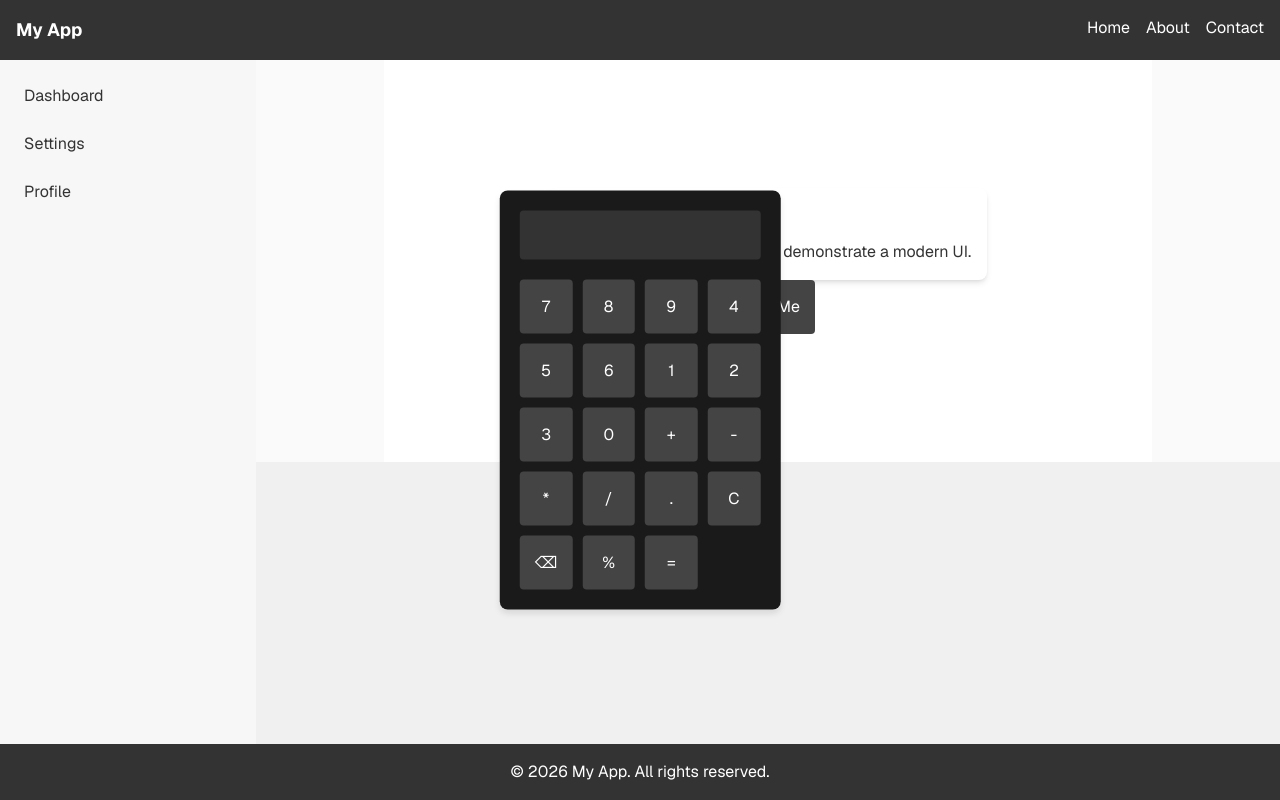
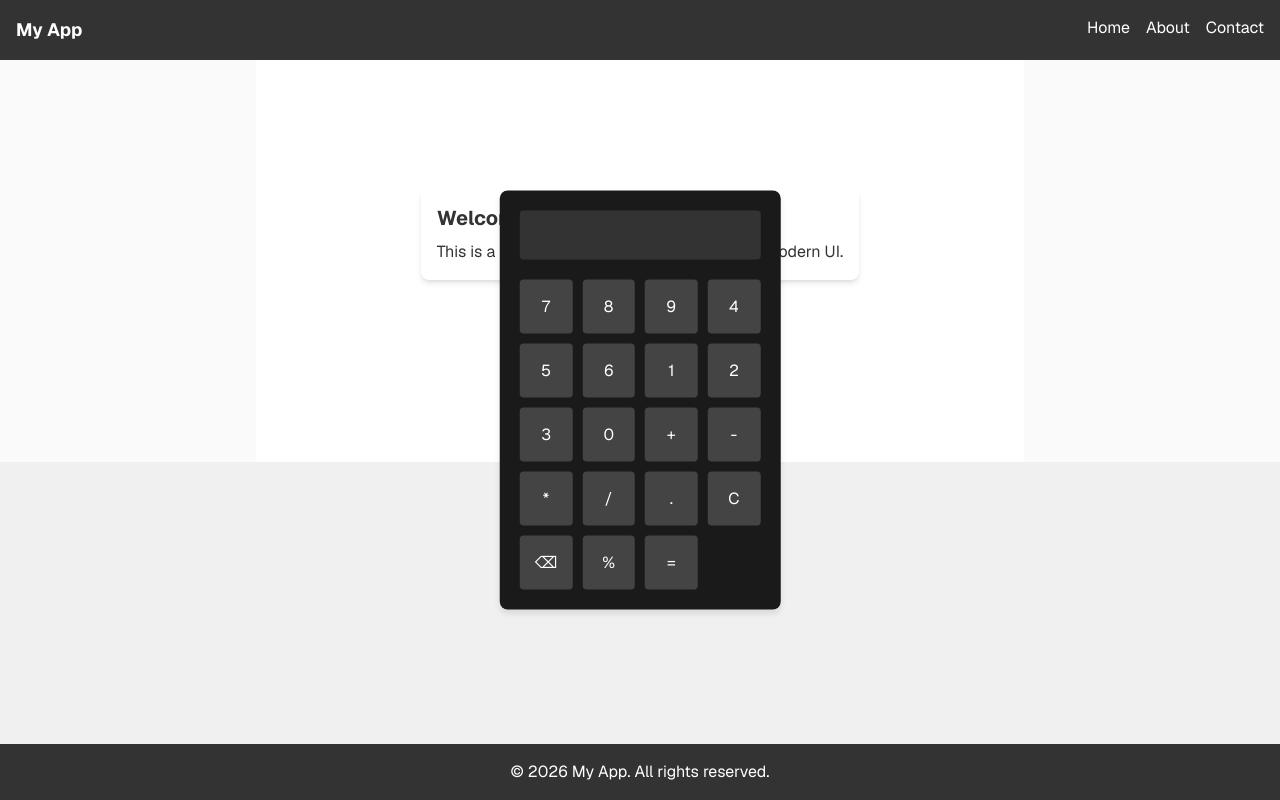
Before and after one commit to Abdullahkhan80/anka-os-test, a Next.js app: page / in a window 1280 px wide. Built offline with nearby package versions, Linux system fonts and the light colour scheme.

Commit message:
feat(core): remove Sidebar component and update layout

```diff
--- a/app/components/Sidebar.tsx
+++ /dev/null
@@ -1,15 +0,0 @@
-import React from 'react';
-
-const Sidebar = () => {
-  return (
-    <aside className="bg-gray-200 p-4 w-64">
-      <ul className="space-y-2">
-        <li><a href="#" className="block p-2 hover:bg-gray-300">Dashboard</a></li>
-        <li><a href="#" className="block p-2 hover:bg-gray-300">Settings</a></li>
-        <li><a href="#" className="block p-2 hover:bg-gray-300">Profile</a></li>
-      </ul>
-    </aside>
-  );
-};
-
-export default Sidebar;
--- a/app/layout.tsx
+++ b/app/layout.tsx
@@ -3,7 +3,6 @@ import { Geist, Geist_Mono } from "next/font/google";
 import "./globals.css";
 import Header from './components/Header';
 import Footer from './components/Footer';
-import Sidebar from './components/Sidebar';
 import './styles/components.css';
 
 const geistSans = Geist({
@@ -30,7 +29,6 @@ export default function RootLayout({ children }: LayoutProps<"/">) {
       <body className="min-h-full flex flex-col">
         <Header />
         <div className="flex flex-1">
-          <Sidebar />
           <main className="flex-1">{children}</main>
         </div>
         <Footer />
```
